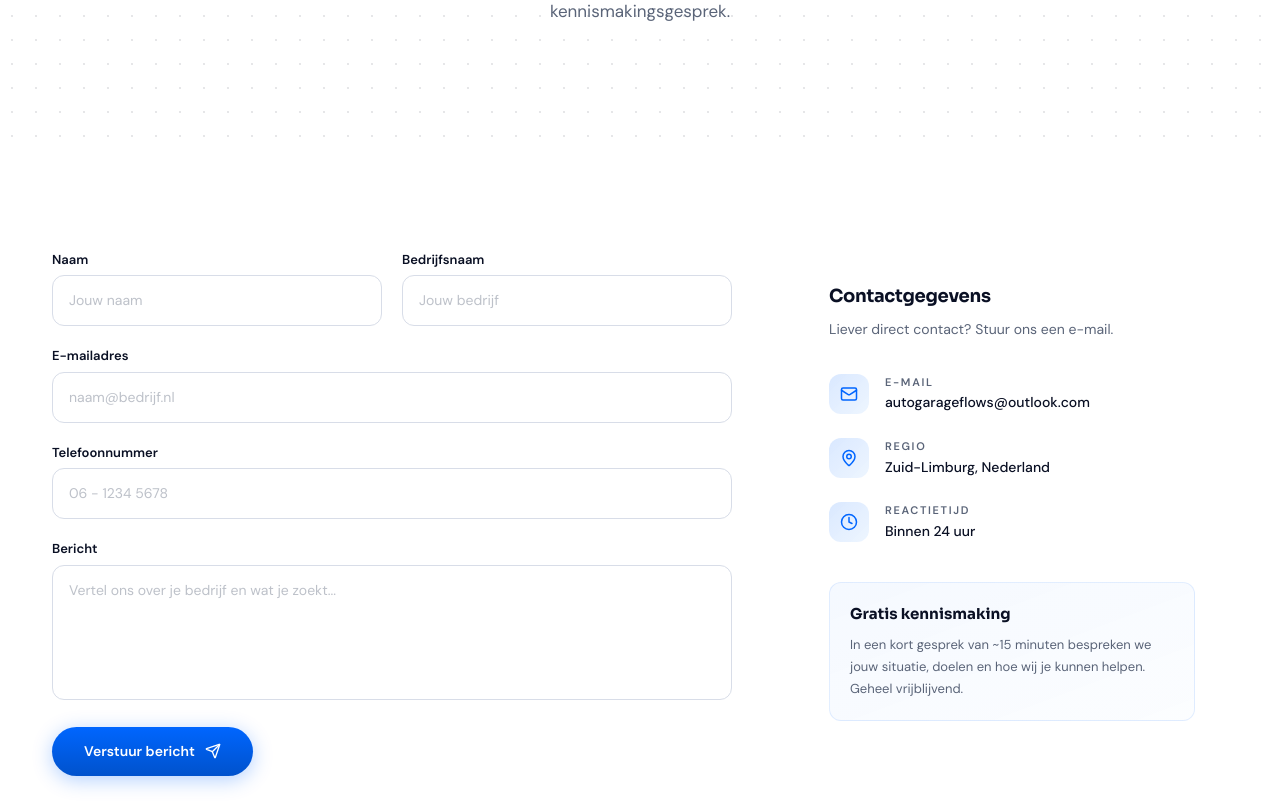
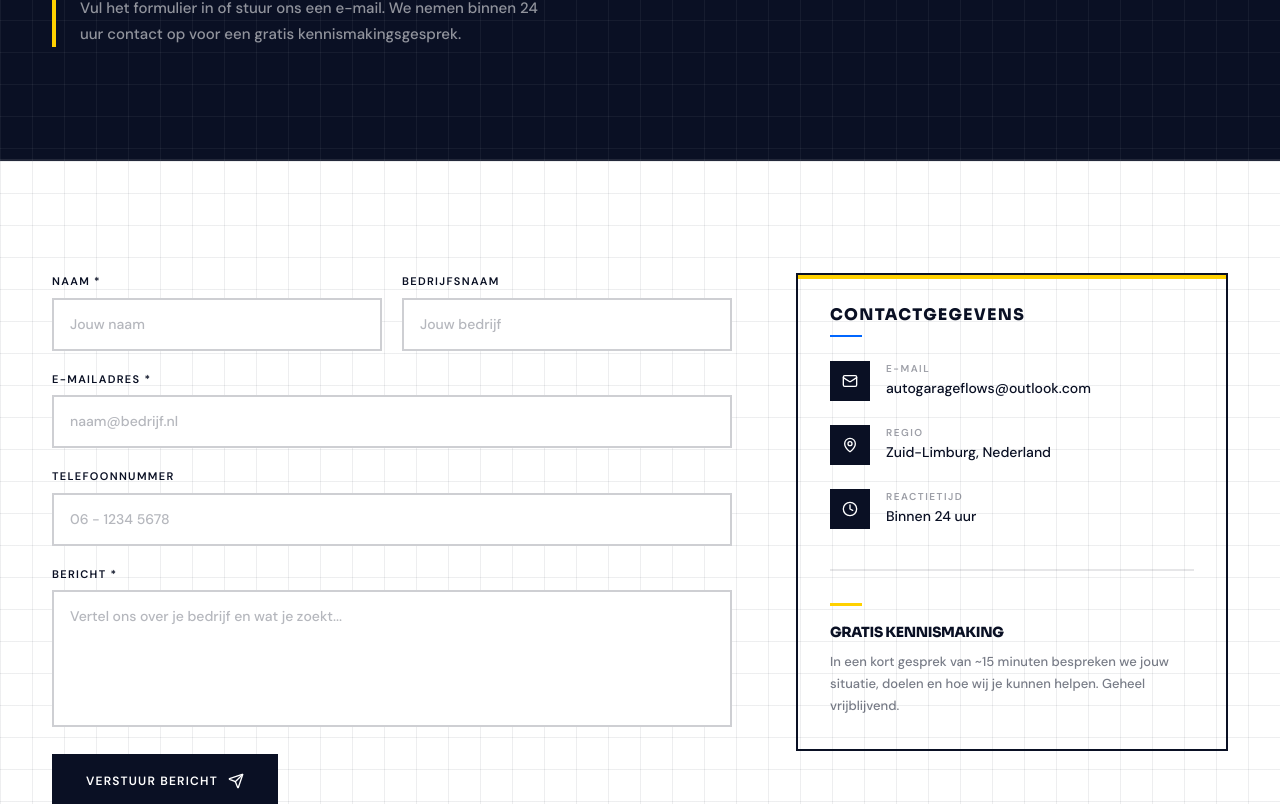
Before and after one commit to ICTSander/outpace-website, a Next.js app: page /contact in a window 1280 px wide. Shown: the part 336-1140 px from the top of the page. Built offline with nearby package versions, Linux system fonts and the light colour scheme; a web font is replaced by a local one.

Commit message:
more colors

```diff
--- a/src/app/contact/ContactContent.tsx
+++ b/src/app/contact/ContactContent.tsx
@@ -1,5 +1,6 @@
 "use client";
 
+import { useState } from "react";
 import AnimateIn from "@/components/AnimateIn";
 import { Mail, MapPin, Clock, Send } from "lucide-react";
 
@@ -25,151 +26,168 @@ const contactInfo = [
 ];
 
 export default function ContactContent() {
+  const [submitted, setSubmitted] = useState(false);
+  const [submitting, setSubmitting] = useState(false);
+
+  async function handleSubmit(e: React.FormEvent<HTMLFormElement>) {
+    e.preventDefault();
+    setSubmitting(true);
+    const form = e.currentTarget;
+    const data = new FormData(form);
+    await fetch("https://formspree.io/f/xlgorzpl", {
+      method: "POST",
+      body: data,
+      headers: { Accept: "application/json" },
+    });
+    setSubmitting(false);
+    setSubmitted(true);
+  }
+
   return (
-    <div className="pt-[76px]">
+    <div className="pt-[68px]">
       {/* Hero */}
-      <section className="relative overflow-hidden py-20 sm:py-28 dot-grid">
-        <div className="absolute inset-0 bg-[radial-gradient(ellipse_80%_60%_at_50%_-20%,rgba(0,102,255,0.06),transparent)]" />
+      <section className="relative bg-navy line-grid-dark overflow-hidden py-20 sm:py-28 border-b-2 border-white/10">
+        <div className="absolute top-0 left-0 right-0 h-[4px] bg-yellow" />
         <div className="relative mx-auto max-w-[1240px] px-6 sm:px-8">
-          <AnimateIn className="mx-auto max-w-3xl text-center">
-            <span className="text-[12px] font-bold uppercase tracking-[0.2em] text-accent">
+          <AnimateIn y={24} duration={0.45}>
+            <div className="border-l-4 border-yellow pl-6">
+              <span className="text-[11px] font-black uppercase tracking-[0.18em] text-yellow">
                 Contact
               </span>
-            <h1 className="mt-4 text-[40px] font-extrabold leading-[1.08] tracking-[-2px] text-navy sm:text-[52px] font-[family-name:var(--font-heading)]">
-              Laten we{" "}
-              <span className="gradient-text">kennismaken</span>
+              <h1 className="mt-2 text-[40px] font-black leading-[1.0] tracking-[-2px] text-white sm:text-[52px] font-[family-name:var(--font-heading)] uppercase">
+                Laten we
+                <br />
+                kennismaken
               </h1>
-            <p className="mt-5 text-[17px] leading-[1.7] text-text-secondary">
+              <p className="mt-4 max-w-[480px] text-[15px] leading-[1.7] text-white/55 font-medium">
                 Vul het formulier in of stuur ons een e-mail. We nemen binnen 24
                 uur contact op voor een gratis kennismakingsgesprek.
               </p>
+            </div>
           </AnimateIn>
         </div>
       </section>
 
       {/* Form + Info */}
-      <section className="py-20 sm:py-28">
+      <section className="py-20 sm:py-28 bg-white line-grid">
         <div className="mx-auto max-w-[1240px] px-6 sm:px-8">
           <div className="grid gap-12 lg:grid-cols-5 lg:gap-16">
+
             {/* Form */}
-            <AnimateIn className="lg:col-span-3">
-              <form
-                action="https://formspree.io/f/xpwzgqkl"
-                method="POST"
-                className="space-y-5"
-              >
+            <AnimateIn className="lg:col-span-3" y={28} duration={0.45}>
+              {submitted ? (
+                <div className="border-2 border-accent p-10">
+                  <div className="h-[4px] w-16 bg-yellow mb-6" />
+                  <h2 className="text-[28px] font-black uppercase tracking-tight text-navy font-[family-name:var(--font-heading)]">
+                    Bericht ontvangen!
+                  </h2>
+                  <p className="mt-3 text-[15px] leading-[1.7] text-navy/60 font-medium">
+                    Bedankt voor je bericht. We nemen binnen 24 uur contact met
+                    je op.
+                  </p>
+                </div>
+              ) : (
+                <form onSubmit={handleSubmit} className="space-y-5">
                   <div className="grid gap-5 sm:grid-cols-2">
                     <div>
-                    <label
-                      htmlFor="naam"
-                      className="mb-1.5 block text-[13px] font-semibold text-navy"
-                    >
-                      Naam
+                      <label htmlFor="naam" className="mb-2 block text-[11px] font-black uppercase tracking-[0.12em] text-navy">
+                        Naam *
                       </label>
                       <input
                         type="text"
                         id="naam"
                         name="naam"
                         required
-                      className="w-full rounded-xl border border-border bg-white/80 px-4 py-3.5 text-[14px] text-navy outline-none transition-all duration-200 placeholder:text-text-secondary/40 focus:border-accent focus:ring-2 focus:ring-accent/10 focus:shadow-[0_0_20px_rgba(0,102,255,0.08)]"
+                        className="w-full border-2 border-navy/20 bg-white px-4 py-3.5 text-[14px] font-medium text-navy outline-none transition-all duration-150 placeholder:text-navy/30 focus:border-accent"
                         placeholder="Jouw naam"
                       />
                     </div>
                     <div>
-                    <label
-                      htmlFor="bedrijf"
-                      className="mb-1.5 block text-[13px] font-semibold text-navy"
-                    >
+                      <label htmlFor="bedrijf" className="mb-2 block text-[11px] font-black uppercase tracking-[0.12em] text-navy">
                         Bedrijfsnaam
                       </label>
                       <input
                         type="text"
                         id="bedrijf"
                         name="bedrijf"
-                      className="w-full rounded-xl border border-border bg-white/80 px-4 py-3.5 text-[14px] text-navy outline-none transition-all duration-200 placeholder:text-text-secondary/40 focus:border-accent focus:ring-2 focus:ring-accent/10 focus:shadow-[0_0_20px_rgba(0,102,255,0.08)]"
+                        className="w-full border-2 border-navy/20 bg-white px-4 py-3.5 text-[14px] font-medium text-navy outline-none transition-all duration-150 placeholder:text-navy/30 focus:border-accent"
                         placeholder="Jouw bedrijf"
                       />
                     </div>
                   </div>
 
                   <div>
-                  <label
-                    htmlFor="email"
-                    className="mb-1.5 block text-[13px] font-semibold text-navy"
-                  >
-                    E-mailadres
+                    <label htmlFor="email" className="mb-2 block text-[11px] font-black uppercase tracking-[0.12em] text-navy">
+                      E-mailadres *
                     </label>
                     <input
                       type="email"
                       id="email"
                       name="email"
                       required
-                    className="w-full rounded-xl border border-border bg-white/80 px-4 py-3.5 text-[14px] text-navy outline-none transition-all duration-200 placeholder:text-text-secondary/40 focus:border-accent focus:ring-2 focus:ring-accent/10 focus:shadow-[0_0_20px_rgba(0,102,255,0.08)]"
+                      className="w-full border-2 border-navy/20 bg-white px-4 py-3.5 text-[14px] font-medium text-navy outline-none transition-all duration-150 placeholder:text-navy/30 focus:border-accent"
                       placeholder="naam@bedrijf.nl"
                     />
                   </div>
 
                   <div>
-                  <label
-                    htmlFor="telefoon"
-                    className="mb-1.5 block text-[13px] font-semibold text-navy"
-                  >
+                    <label htmlFor="telefoon" className="mb-2 block text-[11px] font-black uppercase tracking-[0.12em] text-navy">
                       Telefoonnummer
                     </label>
                     <input
                       type="tel"
                       id="telefoon"
                       name="telefoon"
-                    className="w-full rounded-xl border border-border bg-white/80 px-4 py-3.5 text-[14px] text-navy outline-none transition-all duration-200 placeholder:text-text-secondary/40 focus:border-accent focus:ring-2 focus:ring-accent/10 focus:shadow-[0_0_20px_rgba(0,102,255,0.08)]"
+                      className="w-full border-2 border-navy/20 bg-white px-4 py-3.5 text-[14px] font-medium text-navy outline-none transition-all duration-150 placeholder:text-navy/30 focus:border-accent"
                       placeholder="06 - 1234 5678"
                     />
                   </div>
 
                   <div>
-                  <label
-                    htmlFor="bericht"
-                    className="mb-1.5 block text-[13px] font-semibold text-navy"
-                  >
-                    Bericht
+                    <label htmlFor="bericht" className="mb-2 block text-[11px] font-black uppercase tracking-[0.12em] text-navy">
+                      Bericht *
                     </label>
                     <textarea
                       id="bericht"
                       name="bericht"
                       rows={5}
                       required
-                    className="w-full resize-none rounded-xl border border-border bg-white/80 px-4 py-3.5 text-[14px] text-navy outline-none transition-all duration-200 placeholder:text-text-secondary/40 focus:border-accent focus:ring-2 focus:ring-accent/10 focus:shadow-[0_0_20px_rgba(0,102,255,0.08)]"
+                      className="w-full resize-none border-2 border-navy/20 bg-white px-4 py-3.5 text-[14px] font-medium text-navy outline-none transition-all duration-150 placeholder:text-navy/30 focus:border-accent"
                       placeholder="Vertel ons over je bedrijf en wat je zoekt..."
                     />
                   </div>
 
                   <button
                     type="submit"
-                  className="group inline-flex items-center gap-2.5 rounded-full bg-gradient-to-b from-accent to-accent-hover px-8 py-3.5 text-[14px] font-semibold text-white shadow-[0_4px_20px_rgba(0,102,255,0.3)] transition-all duration-300 hover:shadow-[0_0_40px_rgba(0,102,255,0.45)] active:scale-[0.97]"
+                    disabled={submitting}
+                    className="group inline-flex items-center gap-2.5 border-2 border-navy bg-navy px-8 py-4 text-[12px] font-black uppercase tracking-[0.1em] text-white transition-all duration-150 hover:bg-accent hover:border-accent active:scale-[0.97] disabled:opacity-60 disabled:cursor-not-allowed"
                   >
-                  Verstuur bericht
+                    {submitting ? "Versturen..." : "Verstuur bericht"}
                     <Send className="h-4 w-4 transition-transform group-hover:translate-x-0.5" />
                   </button>
                 </form>
+              )}
             </AnimateIn>
 
             {/* Contact info */}
-            <AnimateIn delay={0.2} x={40} y={0} className="lg:col-span-2">
-              <div className="glass-card rounded-2xl p-8">
-                <h2 className="text-[18px] font-bold tracking-[-0.3px] text-navy font-[family-name:var(--font-heading)]">
+            <AnimateIn delay={0.15} y={28} duration={0.45} className="lg:col-span-2">
+              <div className="border-2 border-navy p-8">
+                {/* Yellow top strip */}
+                <div className="-mt-8 -mx-8 mb-6 h-[4px] bg-yellow" />
+
+                <h2 className="text-[16px] font-black uppercase tracking-[0.08em] text-navy font-[family-name:var(--font-heading)]">
                   Contactgegevens
                 </h2>
-                <p className="mt-2 text-[14px] leading-[1.7] text-text-secondary">
-                  Liever direct contact? Stuur ons een e-mail.
-                </p>
+                <div className="mt-2 h-[2px] w-8 bg-accent mb-6" />
 
-                <div className="mt-8 space-y-6">
+                <div className="space-y-6">
                   {contactInfo.map((info) => (
                     <div key={info.label} className="flex items-start gap-4">
-                      <div className="flex h-10 w-10 shrink-0 items-center justify-center rounded-xl bg-gradient-to-br from-accent/15 to-blue-400/10 text-accent">
-                        <info.icon className="h-4.5 w-4.5" />
+                      <div className="flex h-10 w-10 shrink-0 items-center justify-center bg-navy text-white">
+                        <info.icon className="h-4 w-4" />
                       </div>
                       <div>
-                        <p className="text-[11px] font-bold uppercase tracking-[0.15em] text-text-secondary">
+                        <p className="text-[10px] font-black uppercase tracking-[0.15em] text-navy/40">
                           {info.label}
                         </p>
                         {info.href ? (
@@ -189,11 +207,12 @@ export default function ContactContent() {
                   ))}
                 </div>
 
-                <div className="mt-10 rounded-xl border border-accent/10 bg-gradient-to-br from-accent/[0.04] to-blue-400/[0.02] p-5">
-                  <h3 className="text-[15px] font-bold text-navy font-[family-name:var(--font-heading)]">
+                <div className="mt-10 border-t-2 border-navy/10 pt-8">
+                  <div className="h-[3px] w-8 bg-yellow mb-4" />
+                  <h3 className="text-[14px] font-black uppercase tracking-tight text-navy font-[family-name:var(--font-heading)]">
                     Gratis kennismaking
                   </h3>
-                  <p className="mt-2 text-[13px] leading-[1.7] text-text-secondary">
+                  <p className="mt-2 text-[13px] leading-[1.7] text-navy/55 font-medium">
                     In een kort gesprek van ~15 minuten bespreken we jouw
                     situatie, doelen en hoe wij je kunnen helpen. Geheel
                     vrijblijvend.
--- a/src/app/globals.css
+++ b/src/app/globals.css
@@ -5,6 +5,8 @@
   --foreground: #0A1024;
   --accent: #0066FF;
   --accent-hover: #0052CC;
+  --yellow: #FFD100;
+  --yellow-dark: #E8BE00;
   --surface: #F5F7FA;
   --navy: #0A1024;
   --navy-light: #131B33;
@@ -18,6 +20,8 @@
   --color-foreground: var(--foreground);
   --color-accent: var(--accent);
   --color-accent-hover: var(--accent-hover);
+  --color-yellow: var(--yellow);
+  --color-yellow-dark: var(--yellow-dark);
   --color-surface: var(--surface);
   --color-navy: var(--navy);
   --color-navy-light: var(--navy-light);
--- a/src/components/AnimateIn.tsx
+++ b/src/components/AnimateIn.tsx
@@ -10,6 +10,7 @@ interface AnimateInProps {
   x?: number;
   y?: number;
   scale?: number;
+  rotateX?: number;
   duration?: number;
 }
 
@@ -20,14 +21,16 @@ export default function AnimateIn({
   x = 0,
   y = 40,
   scale = 1,
-  duration = 0.7,
+  rotateX = 0,
+  duration = 0.6,
 }: AnimateInProps) {
   return (
     <motion.div
-      initial={{ opacity: 0, x, y, scale }}
-      whileInView={{ opacity: 1, x: 0, y: 0, scale: 1 }}
-      viewport={{ once: true, margin: "-80px" }}
-      transition={{ duration, delay, ease: [0.22, 1, 0.36, 1] }}
+      initial={{ opacity: 0, x, y, scale, rotateX }}
+      whileInView={{ opacity: 1, x: 0, y: 0, scale: 1, rotateX: 0 }}
+      viewport={{ once: true, margin: "-60px" }}
+      transition={{ duration, delay, ease: [0.4, 0, 0.2, 1] }}
+      style={{ transformPerspective: rotateX !== 0 ? 900 : undefined }}
       className={className}
     >
       {children}
--- a/src/components/Hero.tsx
+++ b/src/components/Hero.tsx
@@ -1,19 +1,35 @@
 "use client";
 
-import { motion } from "framer-motion";
+import { useRef } from "react";
+import { motion, useScroll, useTransform } from "framer-motion";
 import Link from "next/link";
 import { TrendingUp } from "lucide-react";
 
 const BARS = [28, 42, 35, 58, 44, 67, 52, 74, 61, 85, 70, 92, 78, 100];
 
 function GeometricDashboard() {
+  const ref = useRef<HTMLDivElement>(null);
+  const { scrollYProgress } = useScroll({
+    target: ref,
+    offset: ["start start", "end start"],
+  });
+
+  const rotateY = useTransform(scrollYProgress, [0, 1], [-4, 22]);
+  const rotateX = useTransform(scrollYProgress, [0, 1], [2, -12]);
+  const translateY = useTransform(scrollYProgress, [0, 1], [0, 60]);
+
   return (
+    <div ref={ref} style={{ perspective: "1200px" }} className="w-full max-w-[500px]">
       <motion.div
-      initial={{ opacity: 0, x: 40 }}
-      animate={{ opacity: 1, x: 0 }}
-      transition={{ duration: 0.6, delay: 0.3, ease: [0.4, 0, 0.2, 1] }}
-      className="w-full max-w-[500px]"
+        style={{ rotateY, rotateX, translateY, transformStyle: "preserve-3d" }}
+        initial={{ opacity: 0, x: 40, rotateY: -8 }}
+        animate={{ opacity: 1, x: 0, rotateY: -4 }}
+        transition={{ duration: 0.7, delay: 0.35, ease: [0.4, 0, 0.2, 1] }}
+        className="relative"
       >
+        {/* Drop shadow */}
+        <div className="absolute top-3 left-3 w-full h-full bg-navy/15 -z-10" />
+
         {/* Outer border frame */}
         <div className="border-2 border-navy bg-white relative overflow-hidden">
           {/* Grid lines background */}
@@ -39,6 +55,9 @@ function GeometricDashboard() {
             </div>
           </div>
 
+          {/* Yellow accent strip */}
+          <div className="h-[3px] bg-yellow" />
+
           {/* Dashboard content */}
           <div className="relative p-5 space-y-5">
             {/* Primary stat */}
@@ -61,8 +80,11 @@ function GeometricDashboard() {
                 {BARS.map((h, i) => (
                   <motion.div
                     key={i}
-                  className="flex-1 bg-navy"
-                  style={{ height: 0 }}
+                    className="flex-1"
+                    style={{
+                      height: 0,
+                      backgroundColor: i >= BARS.length - 3 ? "var(--yellow)" : "var(--navy)",
+                    }}
                     animate={{ height: `${h}%` }}
                     transition={{
                       duration: 0.5,
@@ -85,14 +107,14 @@ function GeometricDashboard() {
                 </p>
                 <p className="mt-0.5 text-[11px] font-bold text-accent">+28%</p>
               </div>
-            <div className="border-l-4 border-navy pl-3">
+              <div className="border-l-4 border-yellow pl-3">
                 <p className="text-[10px] font-black uppercase tracking-[0.15em] text-navy/40">
                   Omzet
                 </p>
                 <p className="text-[30px] font-black tracking-tight text-navy leading-none font-[family-name:var(--font-heading)]">
                   €12.4k
                 </p>
-              <p className="mt-0.5 text-[11px] font-bold text-accent">+52%</p>
+                <p className="mt-0.5 text-[11px] font-bold text-yellow-dark">+52%</p>
               </div>
             </div>
           </div>
@@ -100,21 +122,21 @@ function GeometricDashboard() {
           {/* Bottom accent strip */}
           <div className="h-1 bg-accent" />
         </div>
-
-      {/* Shadow offset block — Bauhaus depth */}
-      <div className="h-full w-full bg-navy/10 translate-x-3 translate-y-3 absolute top-0 left-0 -z-10" />
       </motion.div>
+    </div>
   );
 }
 
 export default function Hero() {
   return (
     <section className="relative min-h-screen overflow-hidden pt-[68px] bg-white line-grid">
-      {/* Electric blue accent column */}
-      <div className="absolute top-0 right-0 w-[6px] h-full bg-accent hidden lg:block" />
+      {/* Yellow geometric accent — top right corner block */}
+      <div className="absolute top-[68px] right-0 w-[180px] h-[180px] bg-yellow hidden lg:block" />
+      {/* Navy vertical stripe */}
+      <div className="absolute top-[68px] right-[180px] w-[6px] h-[180px] bg-navy hidden lg:block" />
 
       <div className="relative mx-auto max-w-[1240px] px-6 sm:px-8">
-        <div className="flex flex-col gap-12 py-16 sm:py-20 lg:flex-row lg:items-center lg:gap-20 lg:py-28">
+        <div className="flex flex-col gap-12 py-16 sm:py-20 lg:flex-row lg:items-center lg:gap-20 lg:py-24">
 
           {/* Left copy */}
           <div className="flex-1">
@@ -122,8 +144,8 @@ export default function Hero() {
             <motion.div
               initial={{ opacity: 0, x: -20 }}
               animate={{ opacity: 1, x: 0 }}
-              transition={{ duration: 0.4, ease: [0.4, 0, 0.2, 1] }}
-              className="inline-flex items-center gap-3 border-l-4 border-accent pl-4 mb-8"
+              transition={{ duration: 0.45, ease: [0.4, 0, 0.2, 1] }}
+              className="inline-flex items-center gap-3 border-l-4 border-yellow pl-4 mb-8"
             >
               <span className="relative flex h-2 w-2">
                 <span className="absolute inline-flex h-full w-full animate-ping bg-accent/60" />
@@ -136,9 +158,9 @@ export default function Hero() {
 
             {/* Headline */}
             <motion.h1
-              initial={{ opacity: 0, y: 24 }}
+              initial={{ opacity: 0, y: 28 }}
               animate={{ opacity: 1, y: 0 }}
-              transition={{ duration: 0.5, delay: 0.1, ease: [0.4, 0, 0.2, 1] }}
+              transition={{ duration: 0.55, delay: 0.1, ease: [0.4, 0, 0.2, 1] }}
               className="text-[52px] font-black leading-[0.95] tracking-[-2px] text-navy sm:text-[68px] lg:text-[80px] font-[family-name:var(--font-heading)] uppercase"
             >
               Meer
@@ -150,13 +172,16 @@ export default function Hero() {
               bedrijf.
             </motion.h1>
 
-            {/* Divider */}
+            {/* Divider with yellow block */}
             <motion.div
               initial={{ scaleX: 0 }}
               animate={{ scaleX: 1 }}
-              transition={{ duration: 0.6, delay: 0.35, ease: [0.4, 0, 0.2, 1] }}
-              className="mt-8 mb-6 h-[3px] w-24 bg-navy origin-left"
-            />
+              transition={{ duration: 0.55, delay: 0.35, ease: [0.4, 0, 0.2, 1] }}
+              className="mt-8 mb-6 flex items-center gap-0 origin-left"
+            >
+              <div className="h-[4px] w-8 bg-yellow" />
+              <div className="h-[4px] w-16 bg-navy" />
+            </motion.div>
 
             {/* Body */}
             <motion.p
@@ -174,7 +199,7 @@ export default function Hero() {
             <motion.div
               initial={{ opacity: 0, y: 16 }}
               animate={{ opacity: 1, y: 0 }}
-              transition={{ duration: 0.5, delay: 0.4, ease: [0.4, 0, 0.2, 1] }}
+              transition={{ duration: 0.5, delay: 0.42, ease: [0.4, 0, 0.2, 1] }}
               className="mt-10 flex flex-col gap-4 sm:flex-row sm:items-center"
             >
               <Link
@@ -192,8 +217,8 @@ export default function Hero() {
             </motion.div>
           </div>
 
-          {/* Right — Geometric dashboard */}
-          <div className="flex flex-1 justify-center lg:justify-end relative">
+          {/* Right — 3D Geometric dashboard */}
+          <div className="flex flex-1 justify-center lg:justify-end">
             <GeometricDashboard />
           </div>
         </div>
```
Also changed, not shown: src/components/CTA.tsx (+14 -10 lines), src/components/ForWho.tsx (+40 -40 lines), src/components/Marquee.tsx (+7 -7 lines), src/components/Pricing.tsx (+29 -35 lines), src/components/Process.tsx (+24 -16 lines), src/components/Services.tsx (+24 -10 lines), src/components/SocialProof.tsx (+12 -18 lines). Lines whose indentation alone changed are shown as unchanged.
